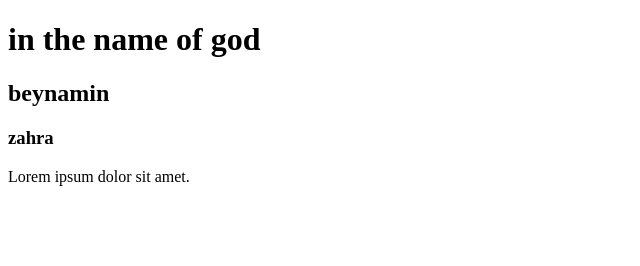
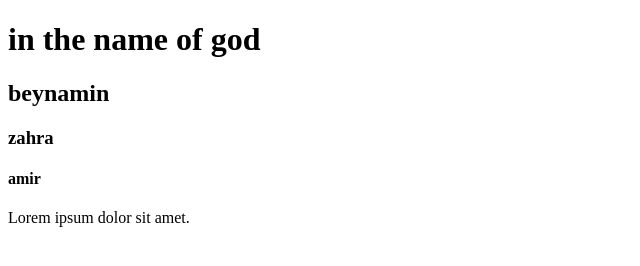
Before and after one commit to Hamidreza777/sabz, a plain HTML site: page index.html in a window 1280 px wide. Shown: the whole page, without its empty margins (0-640 px from the left). Drawn offline with Linux system fonts and the light colour scheme.

Commit message:
test amir

```diff
--- a/index.html
+++ b/index.html
@@ -14,7 +14,7 @@
 
     <h3>zahra</h3>
 
-
+<h4>amir</h4>
     <p>Lorem ipsum dolor sit amet.</p>
 </body>
 </html>
```
